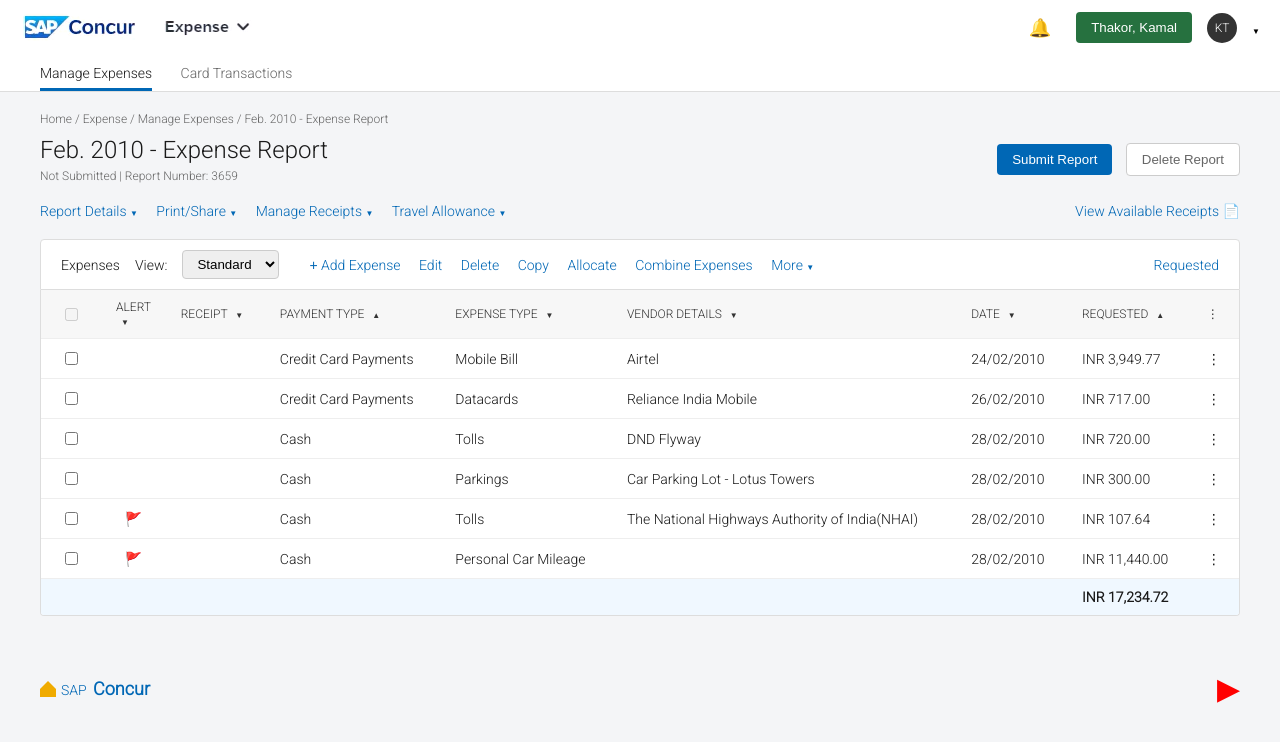
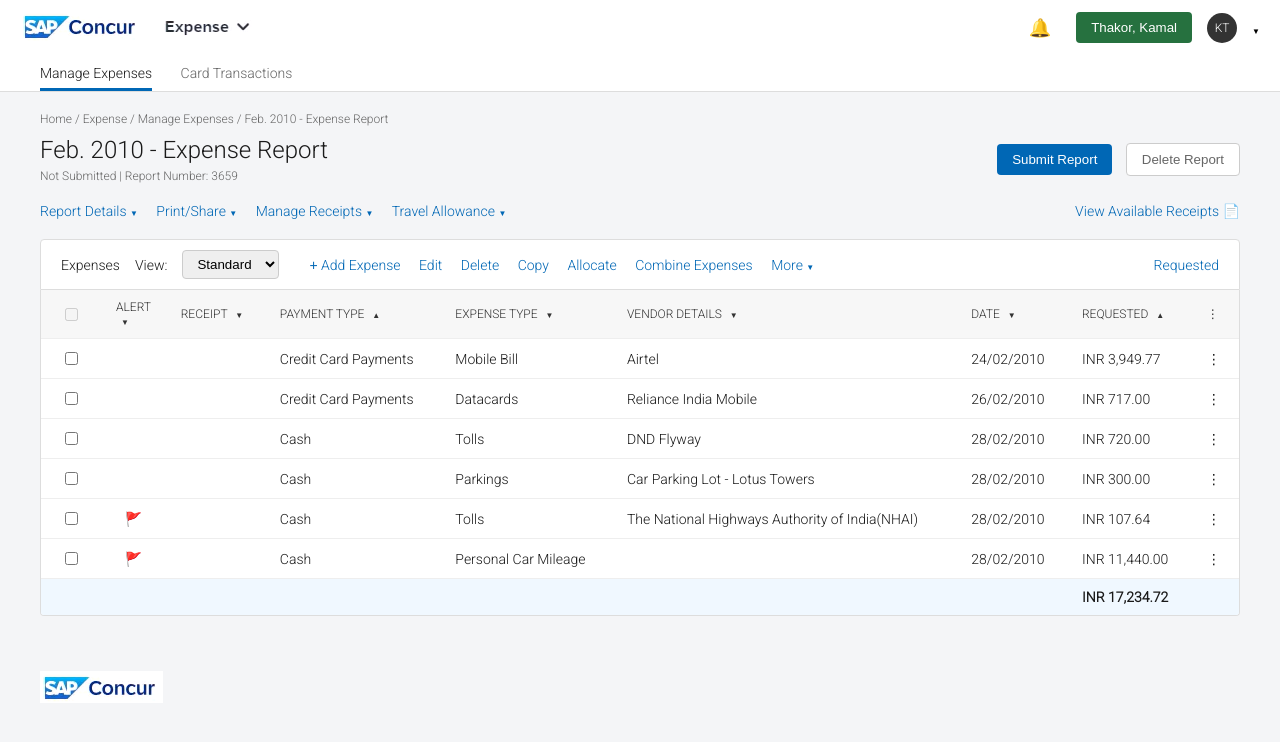
Before and after one commit to kamalthakor22/concur-expenses, a plain HTML site: page feb2010.html in a window 1280 px wide. Drawn offline with Linux system fonts and the light colour scheme.

Commit message:
Update feb2010.html

```diff
--- a/feb2010.html
+++ b/feb2010.html
@@ -534,14 +534,7 @@
     </div>
 
     <div class="footer">
-        <div class="concur-logo">
-            <span class="sap-anvil"></span>
-            <div class="logo-text">
-                <span class="sap-part">SAP</span>
-                <span class="concur-part">Concur</span>
-            </div>
-        </div>
-        <div class="youtube-icon"><span class="f-icon fa-youtube"></span></div>
+        <div class="header-logo"><img src="concur-logo.png"></div>
     </div>
 </body>
 </html>
```
